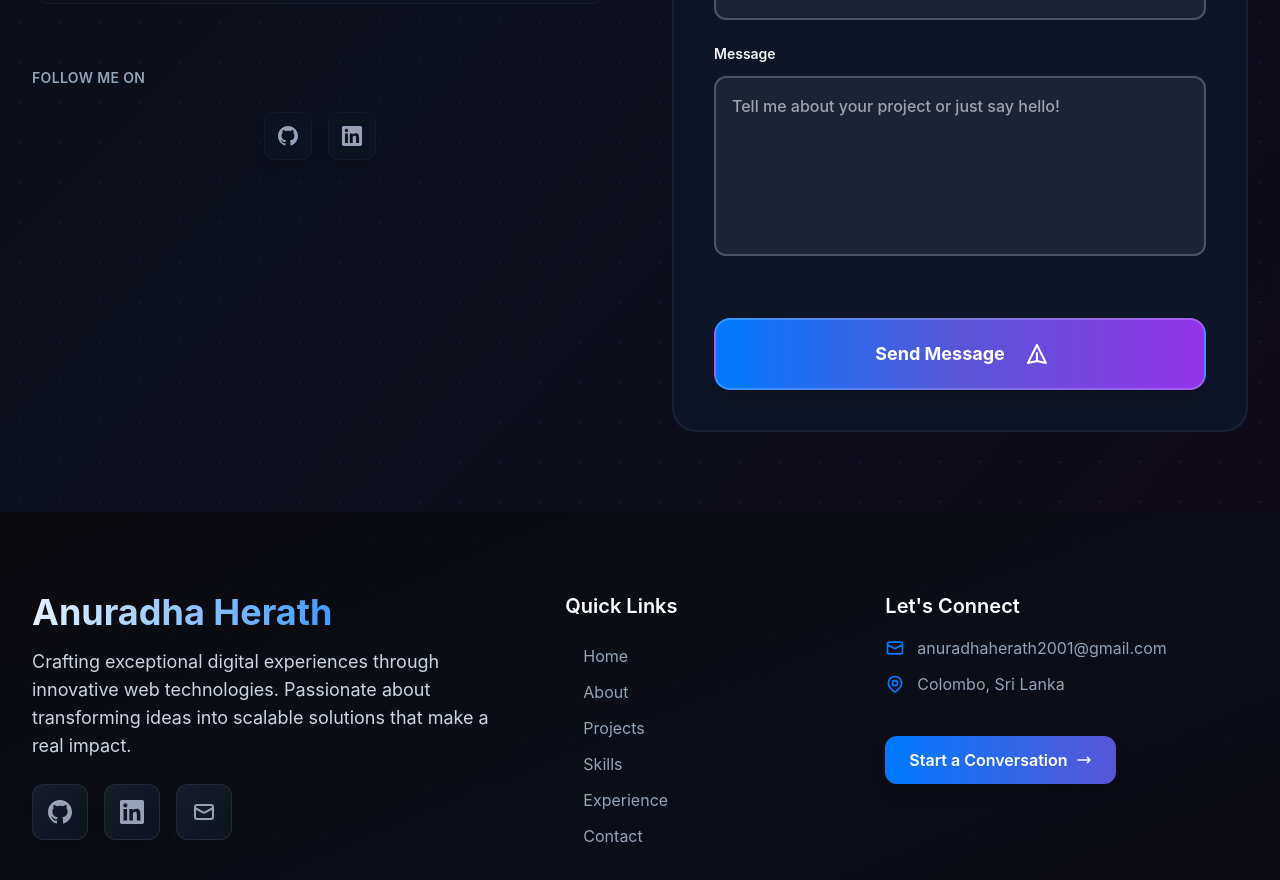
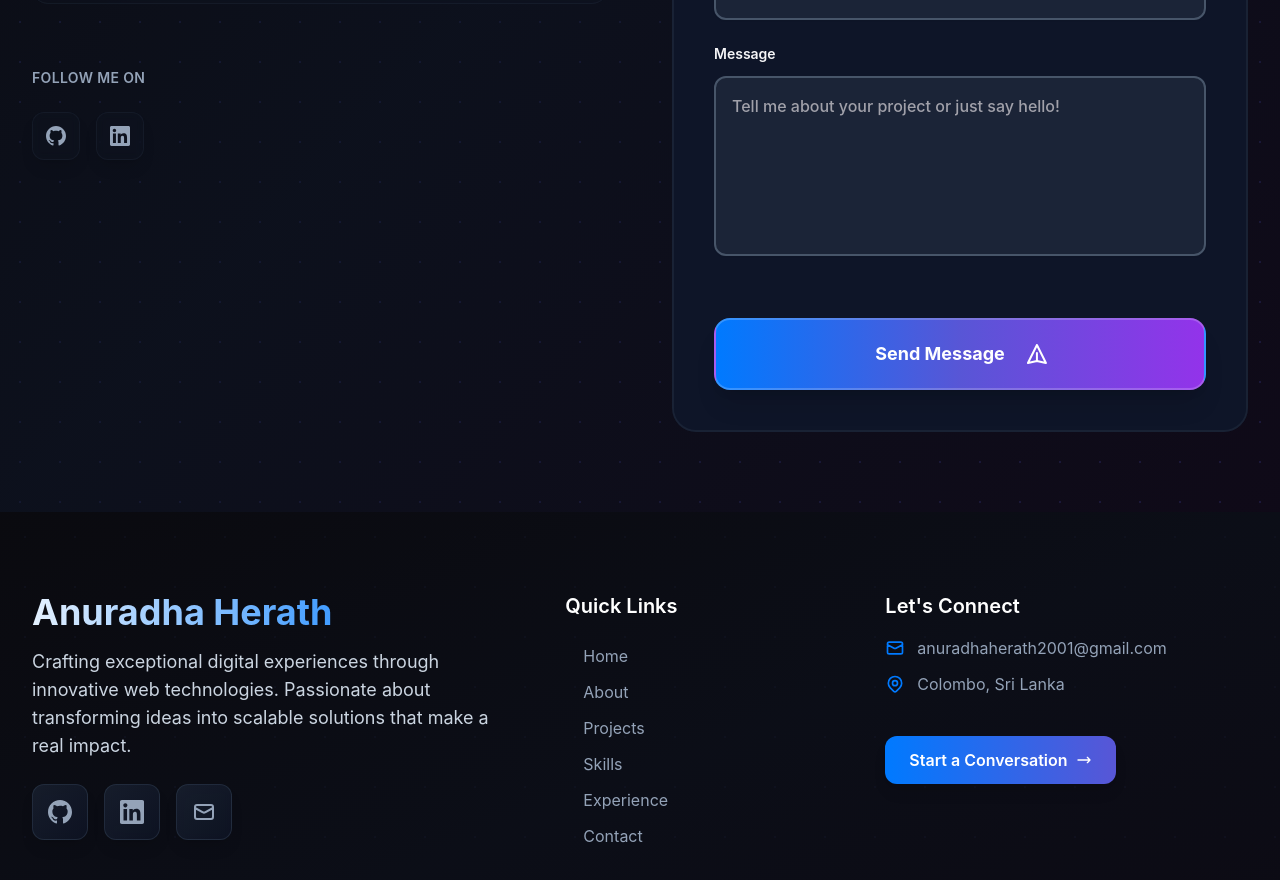
Before and after one commit to Anuradha-Herath/Portfolio, a Next.js app: page / in a window 1280 px wide. Shown: the part 4511-5391 px from the top of the page. Built offline with nearby package versions, Linux system fonts and the light colour scheme; no server answers.

Commit message:
fix(ContactSection): adjust alignment of social links for better layout

```diff
--- a/components/(portfolio)/sections/ContactSection.tsx
+++ b/components/(portfolio)/sections/ContactSection.tsx
@@ -431,7 +431,7 @@ export const ContactSection = React.memo(() => {
               <p className="text-sm font-semibold text-slate-400 uppercase tracking-wide mb-6">
                 Follow me on
               </p>
-              <div className="flex flex-wrap justify-center gap-3 sm:gap-4">
+              <div className="flex flex-wrap justify-start gap-3 sm:gap-4">
                 {[
                   {
                     href: "https://github.com/Anuradha-Herath",
```
